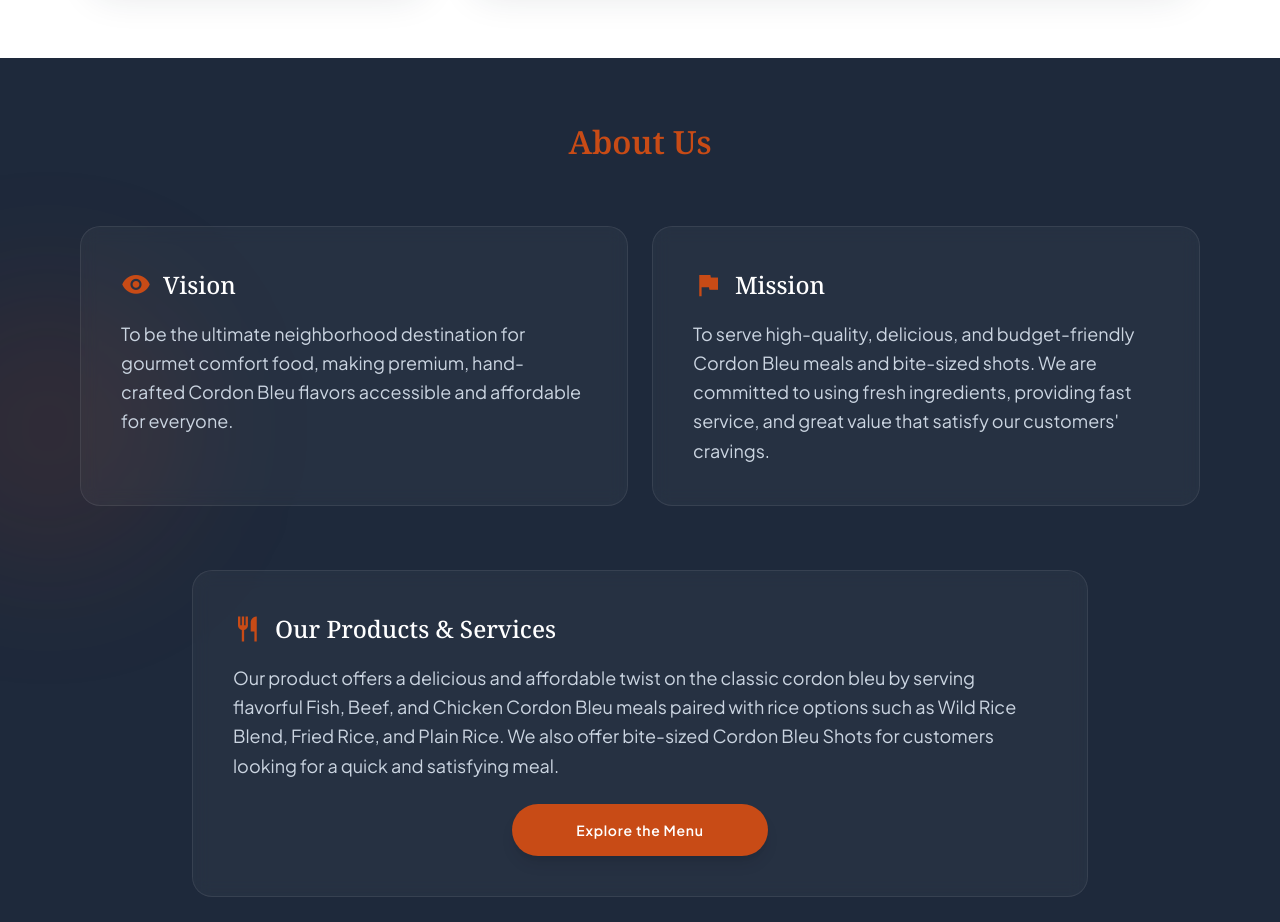
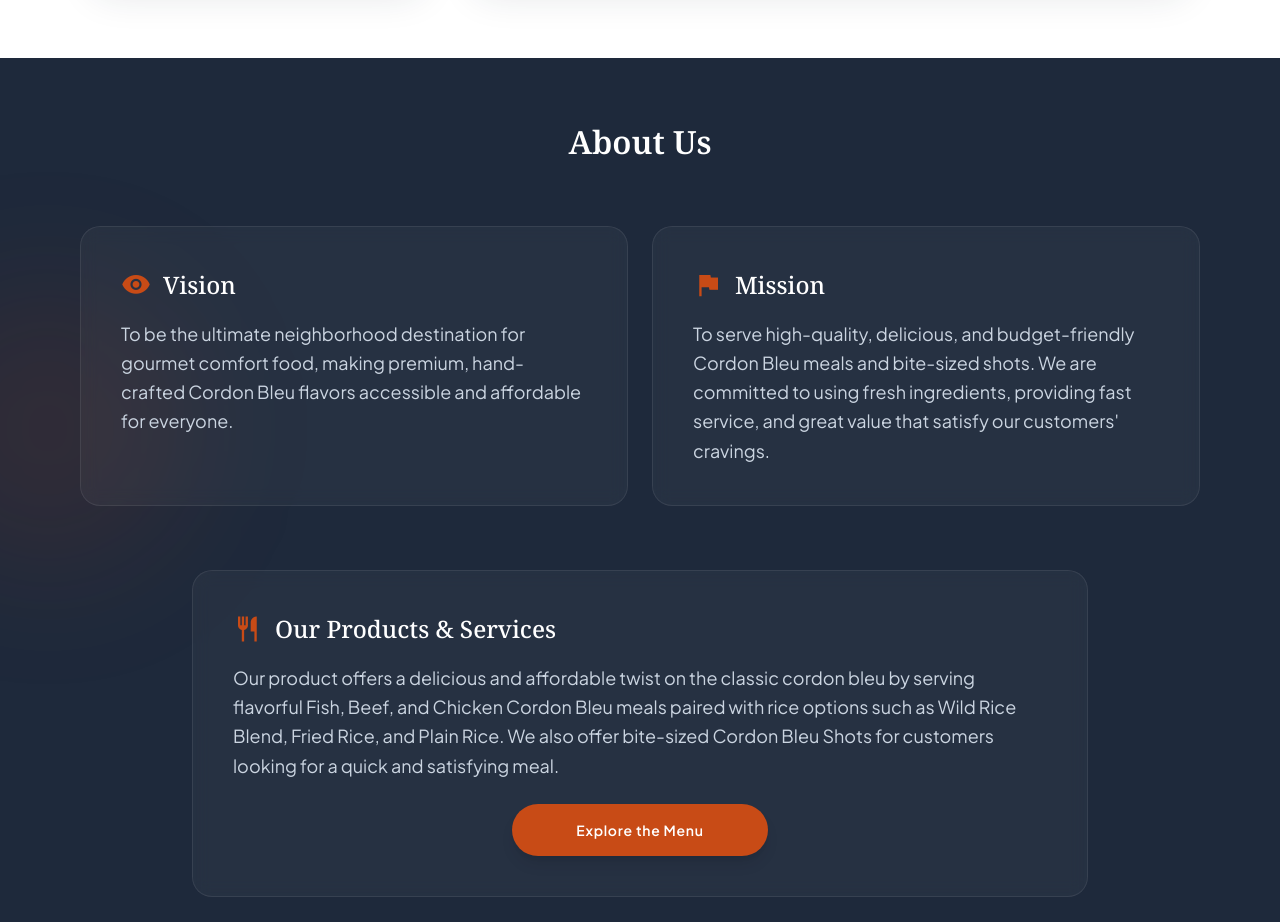
Before and after one commit to creuofficial1-dnsc/creu, a plain HTML site: page index.html in a window 1280 px wide. Shown: the part 2080-3002 px from the top of the page. Drawn offline with nearby package versions, Linux system fonts and the light colour scheme.

Commit message:
Update website

```diff
--- a/index.html
+++ b/index.html
@@ -166,7 +166,7 @@
       <div class="absolute -left-24 top-1/4 w-72 h-72 bg-[#C84B16]/10 rounded-full blur-3xl pointer-events-none"></div>
       <div class="absolute -right-16 bottom-0 w-96 h-96 bg-[#C84B16]/8 rounded-full blur-3xl pointer-events-none"></div>
       <div class="max-w-[1280px] mx-auto relative z-10">
-        <h2 class="font-headline-lg text-headline-lg text-center mb-xl text-[#C84B16]">
+        <h2 class="font-headline-lg text-headline-lg text-center mb-xl text-white">
           About Us
         </h2>
         <div class="grid grid-cols-1 md:grid-cols-2 gap-gutter lg:gap-md mb-xl">
```
